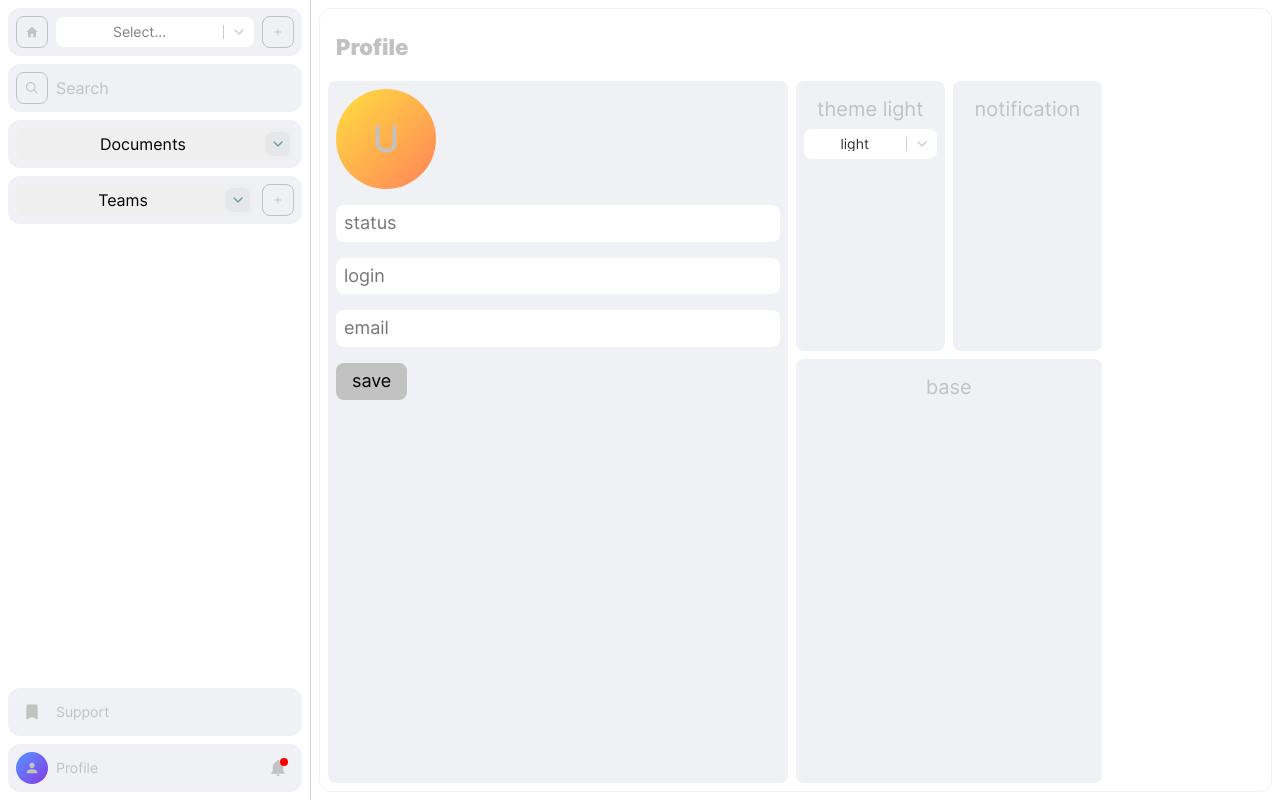
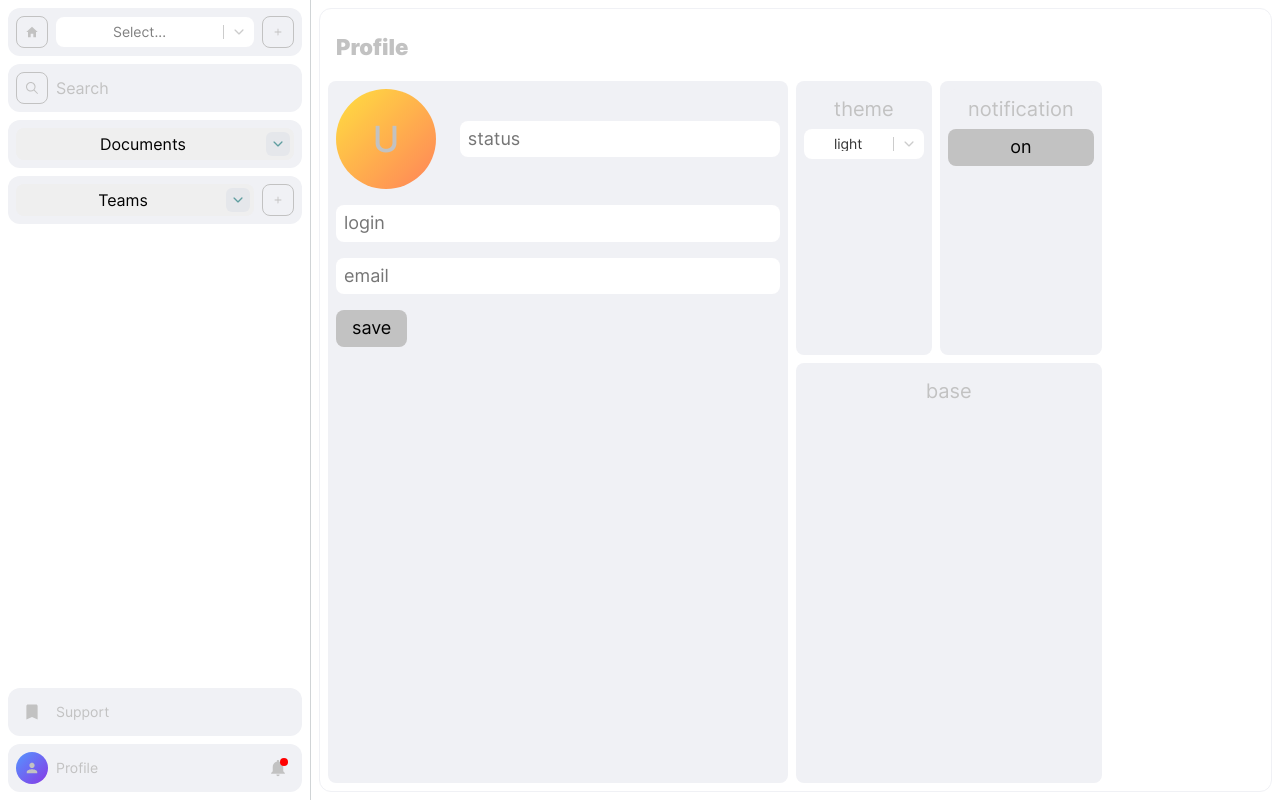
Before and after one commit to entools/tools.interface, a React (Vite) app: page /profile in a window 1280 px wide. Built offline with nearby package versions, Linux system fonts and the light colour scheme.

Commit message:
fix: profile

```diff
--- a/src/pages/profile-page/profile-page.tsx
+++ b/src/pages/profile-page/profile-page.tsx
@@ -3,6 +3,7 @@ import { CustomSelect as Select } from '../../components/select/select.tsx';
 import useDarkTheme from '../../hooks/use-dark-theme.tsx';
 
 import style from './profile-page.module.css';
+import classNames from 'classnames';
 
 type SelectType = { value: string; label: string; };
 
@@ -17,17 +18,15 @@ function ProfilePage() {
   const { providerValue: { toggleIsDark, isDark } } = useDarkTheme();
   const current = options.find((x) => x.value === isDark);
   const [theme, setTheme] = useState<SelectType | null>(current || options[0]);
+  const [notification, setNotification] = useState(true);
 
   useEffect(() => {
     if (theme) {
       if (theme.value === 'light') {
-        // document.documentElement.setAttribute('data-theme', 'light');
         toggleIsDark('light');
       } else if (window.matchMedia('(prefers-color-scheme: dark)').matches) {
-        // document.documentElement.setAttribute('data-theme', 'dark');
         toggleIsDark('dark');
       } else {
-        // document.documentElement.setAttribute('data-theme', theme.value);
         toggleIsDark(theme.value);
       }
     }
@@ -40,11 +39,14 @@ function ProfilePage() {
       </h2>
       <div className={style.form}>
         <div className={style.account}>
-          <div className={style.picture}>U</div>
-          <input
-            className="input"
-            placeholder="status"
-          />
+          <div className={style.avatar}>
+            <div className={style.picture}>U</div>
+            <input
+              className={classNames('input', style.status)}
+              placeholder="status"
+            />
+          </div>
+
           <input
             className="input"
             placeholder="login"
@@ -62,7 +64,7 @@ function ProfilePage() {
         </div>
         <div className={style.settings}>
           <div className={style.theme}>
-            {`theme ${theme?.value}`}
+            theme
             <div className={style.select}>
               <Select
                 name="theme"
@@ -74,7 +76,16 @@ function ProfilePage() {
 
           </div>
           <div className={style.notification}>
-            notification
+            <div className={style.block}>
+              notification
+              <button
+                type="button"
+                className="button"
+                onClick={() => setNotification(!notification)}
+              >
+                {`${notification ? 'on' : 'off'}`}
+              </button>
+            </div>
           </div>
           <div className={style.base}>base</div>
         </div>
```
